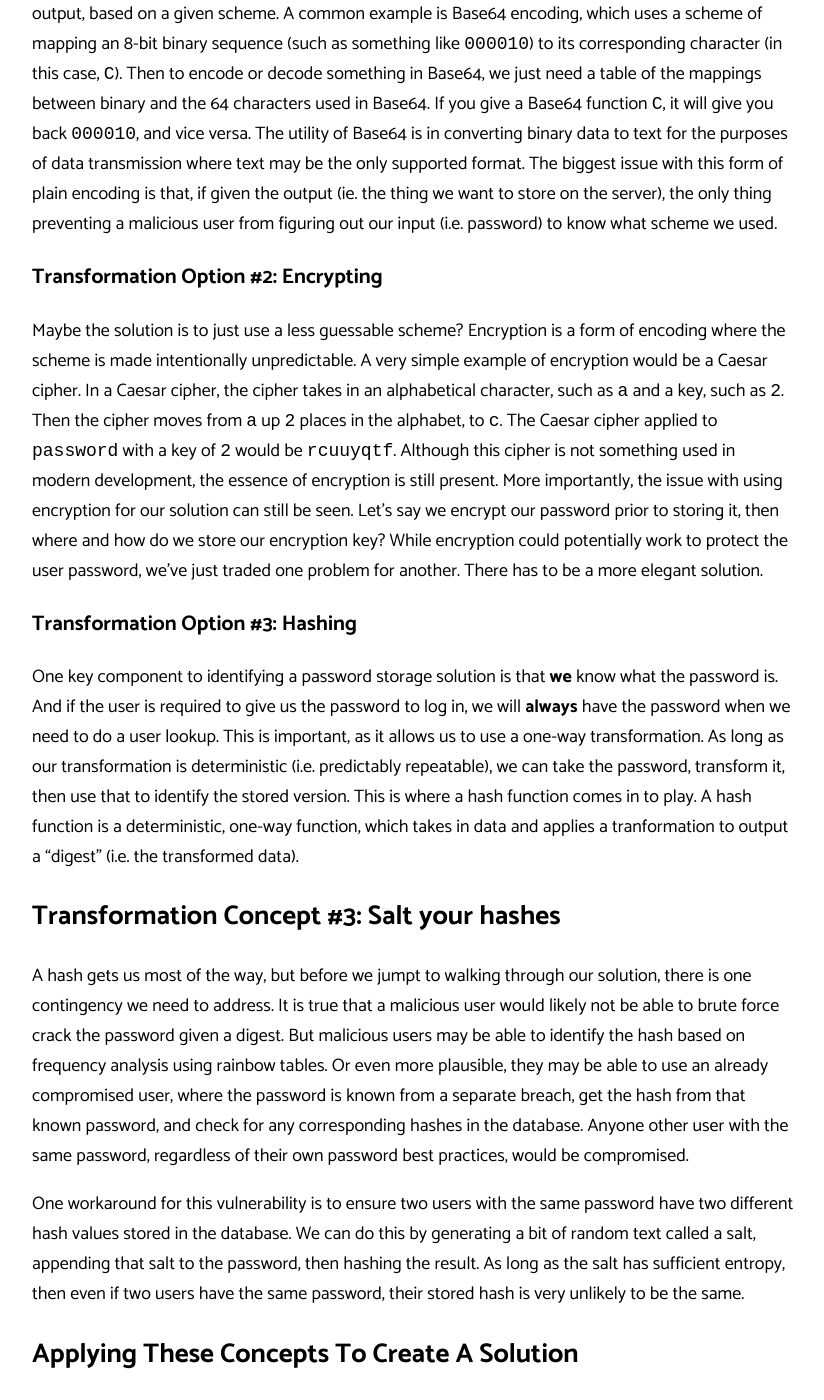
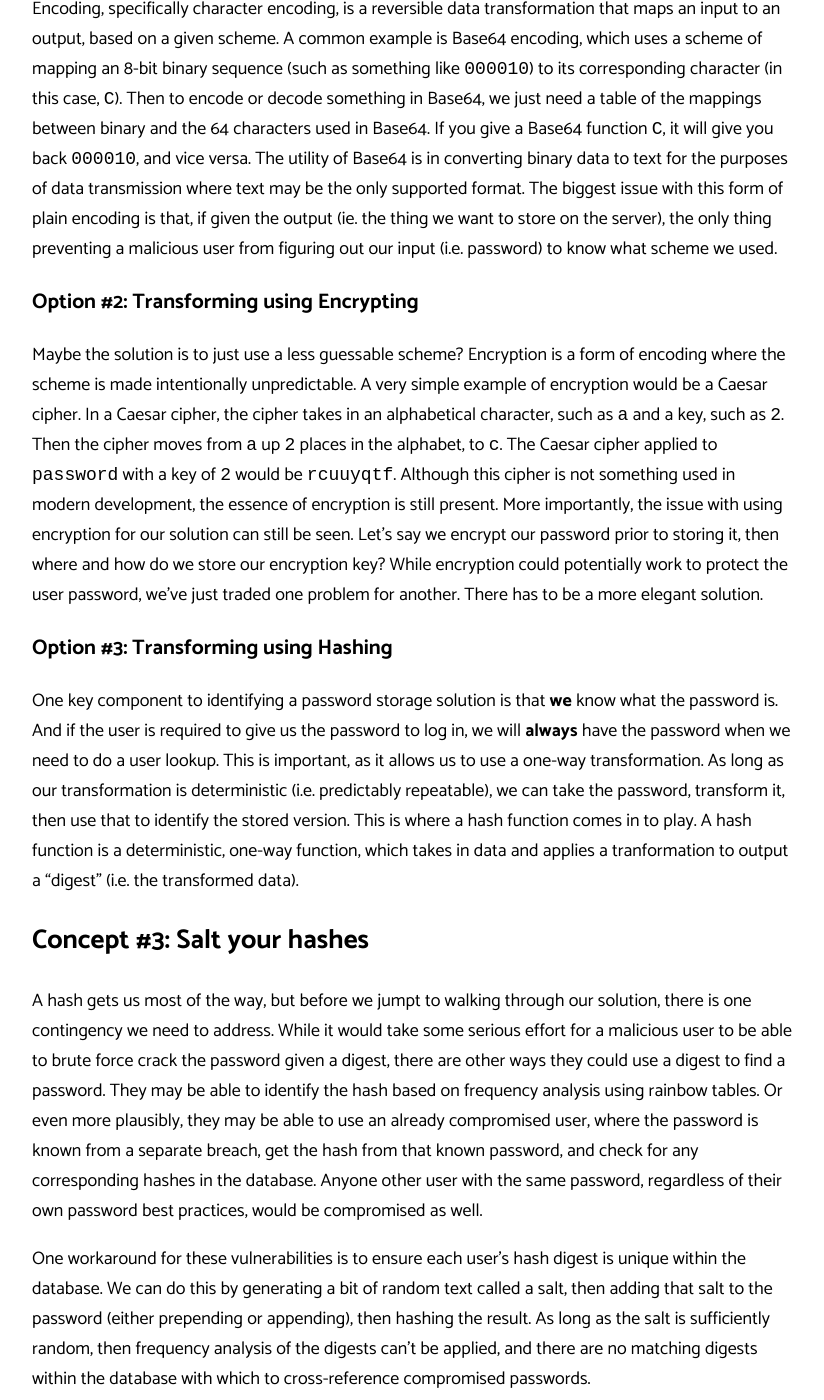
Before and after one commit to zacgra/zacgra.github.io, a Jekyll site: the page built from _posts/2022-7-21-Intro-To-Auth-pt1.md, in a window 1280 px wide and 1400 px high, scrolled down 1118 px. Shown: the whole window, without its empty margins (227-1051 px from the left). Built offline with Jekyll 4.4.1, drawn with Linux system fonts in a browser that asks for light colours; some of the changed text lies outside the part shown.

Commit message:
Fix typos in Intro to Auth pt1

```diff
--- a/_posts/2022-7-21-Intro-To-Auth-pt1.md
+++ b/_posts/2022-7-21-Intro-To-Auth-pt1.md
@@ -16,23 +18,23 @@ If we can't store a password in the database directly, what do we do with it? We
 
 There are three broad approaches we could consider for this kind of transformation: encoding, encrypting, and hashing. Which one should we use? Let's take a look at these three in a bit more detail to understand why one solves our problem better than the others.
 
-### Option #1: Encoding
+### Option #1: Transforming using Encoding
 
 Encoding, specifically character encoding, is a reversible data transformation that maps an input to an output, based on a given scheme. A common example is Base64 encoding, which uses a scheme of mapping an 8-bit binary sequence (such as something like `000010`) to its corresponding character (in this case, `C`). Then to encode or decode something in Base64, we just need a table of the mappings between binary and the 64 characters used in Base64. If you give a Base64 function `C`, it will give you back `000010`, and vice versa. The utility of Base64 is in converting binary data to text for the purposes of data transmission where text may be the only supported format. The biggest issue with this form of plain encoding is that, if given the output (ie. the thing we want to store on the server), the only thing preventing a malicious user from figuring out our input (i.e. password) to know what scheme we used.
 
-### Transformation Option #2: Encrypting
+### Option #2: Transforming using Encrypting
 
 Maybe the solution is to just use a less guessable scheme? Encryption is a form of encoding where the scheme is made intentionally unpredictable. A very simple example of encryption would be a [Caesar cipher](https://en.wikipedia.org/wiki/Caesar_cipher). In a Caesar cipher, the cipher takes in an alphabetical character, such as `a` and a key, such as `2`. Then the cipher moves from `a` up `2` places in the alphabet, to `c`. The Caesar cipher applied to `password` with a key of `2` would be `rcuuyqtf`. Although this cipher is not something used in modern development, the essence of encryption is still present. More importantly, the issue with using encryption for our solution can still be seen. Let's say we encrypt our password prior to storing it, then where and how do we store our encryption key? While encryption could potentially work to protect the user password, we've just traded one problem for another. There has to be a more elegant solution.
 
-### Transformation Option #3: Hashing
+### Option #3: Transforming using Hashing
 
 One key component to identifying a password storage solution is that **we** know what the password is. And if the user is required to give us the password to log in, we will **always** have the password when we need to do a user lookup. This is important, as it allows us to use a one-way transformation. As long as our transformation is deterministic (i.e. predictably repeatable), we can take the password, transform it, then use that to identify the stored version. This is where a hash function comes in to play. A hash function is a deterministic, one-way function, which takes in data and applies a tranformation to output a "digest" (i.e. the transformed data).
 
-## Transformation Concept #3: Salt your hashes
+## Concept #3: Salt your hashes
 
-A hash gets us most of the way, but before we jumpt to walking through our solution, there is one contingency we need to address. It is true that a malicious user would likely not be able to brute force crack the password given a digest. But malicious users may be able to identify the hash based on frequency analysis using rainbow tables. Or even more plausible, they may be able to use an already compromised user, where the password is known from a separate breach, get the hash from that known password, and check for any corresponding hashes in the database. Anyone other user with the same password, regardless of their own password best practices, would be compromised.
+A hash gets us most of the way, but before we jumpt to walking through our solution, there is one contingency we need to address. While it would take some serious effort for a malicious user to be able to brute force crack the password given a digest, there are other ways they could use a digest to find a password. They may be able to identify the hash based on frequency analysis using rainbow tables. Or even more plausibly, they may be able to use an already compromised user, where the password is known from a separate breach, get the hash from that known password, and check for any corresponding hashes in the database. Anyone other user with the same password, regardless of their own password best practices, would be compromised as well.
 
-One workaround for this vulnerability is to ensure two users with the same password have two different hash values stored in the database. We can do this by generating a bit of random text called a salt, appending that salt to the password, then hashing the result. As long as the salt has sufficient entropy, then even if two users have the same password, their stored hash is very unlikely to be the same.
+One workaround for these vulnerabilities is to ensure each user's hash digest is unique within the database. We can do this by generating a bit of random text called a salt, then adding that salt to the password (either prepending or appending), then hashing the result. As long as the salt is sufficiently random, then frequency analysis of the digests can't be applied, and there are no matching digests within the database with which to cross-reference compromised passwords.
 
 ## Applying These Concepts To Create A Solution
 
```
Also changed, not shown: other parts of _posts/2022-7-21-Intro-To-Auth-pt1.md (+3 -1 lines).
